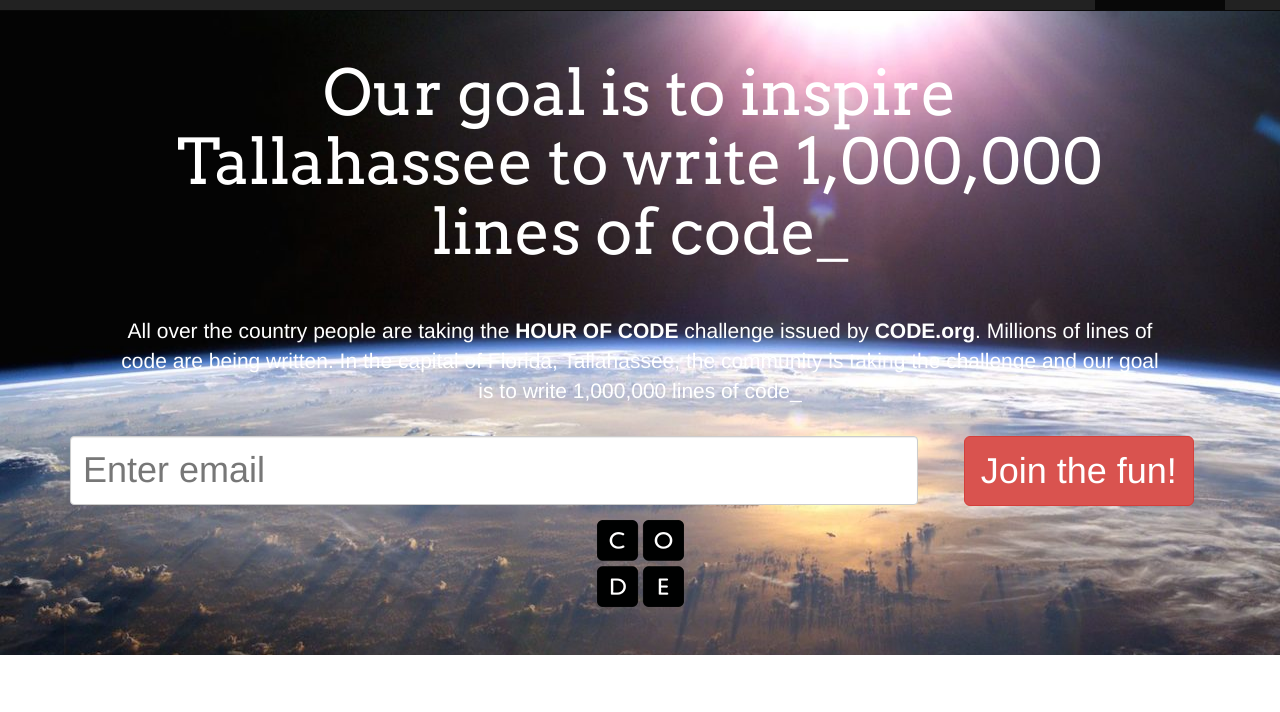
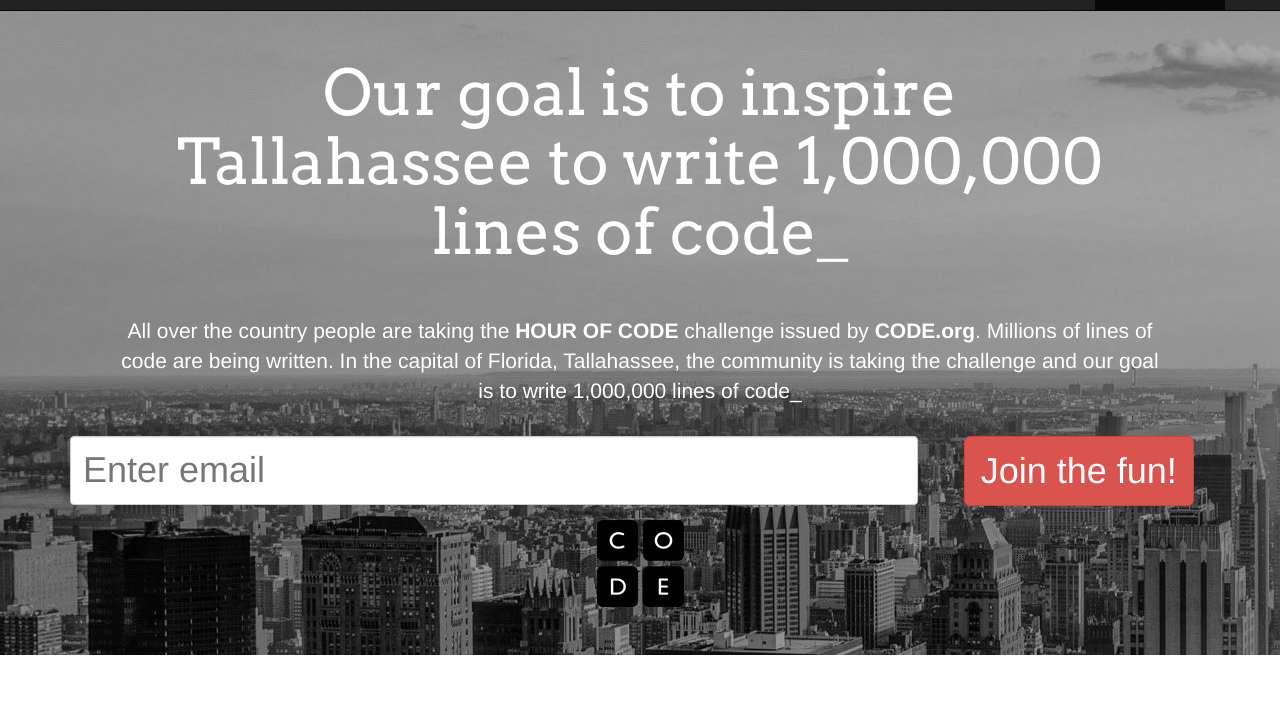
Before and after one commit to joeluribe/joeluribe.github.io, a plain HTML site: page index.html in a window 1280 px wide. Shown: the part 40-752 px from the top of the page. Drawn offline with nearby package versions, Linux system fonts and the light colour scheme; a script that the page names is missing.

Commit message:
image swap

```diff
--- a/css/custom.css
+++ b/css/custom.css
@@ -34,7 +34,7 @@ ul.nav {
 }
 .jumbotron {
 	text-align: center;
-	background-image: url('../images/Earth.jpg');
+	background-image: url('../images/hero-image.jpg');
 	color: white;
 }
 
```
